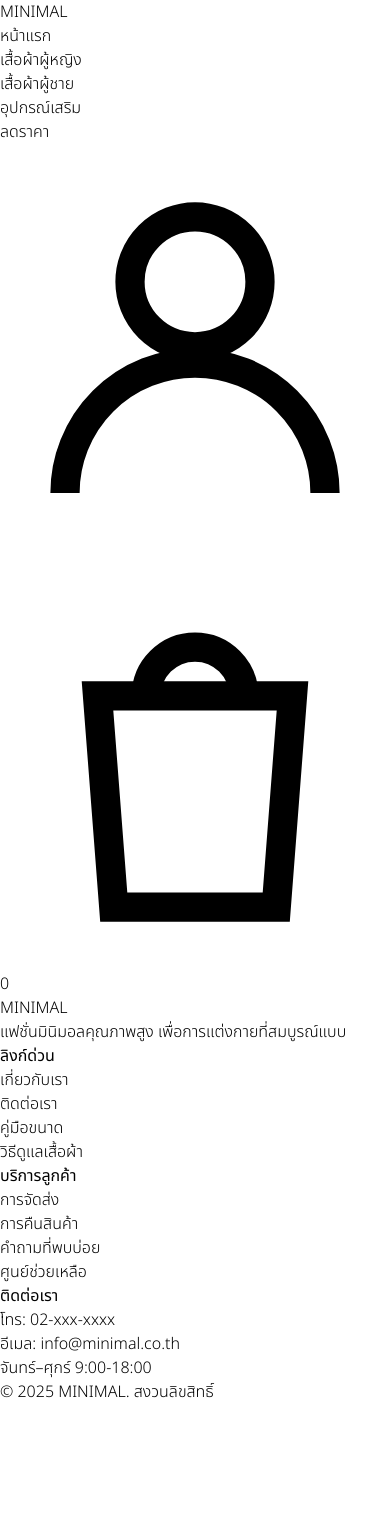
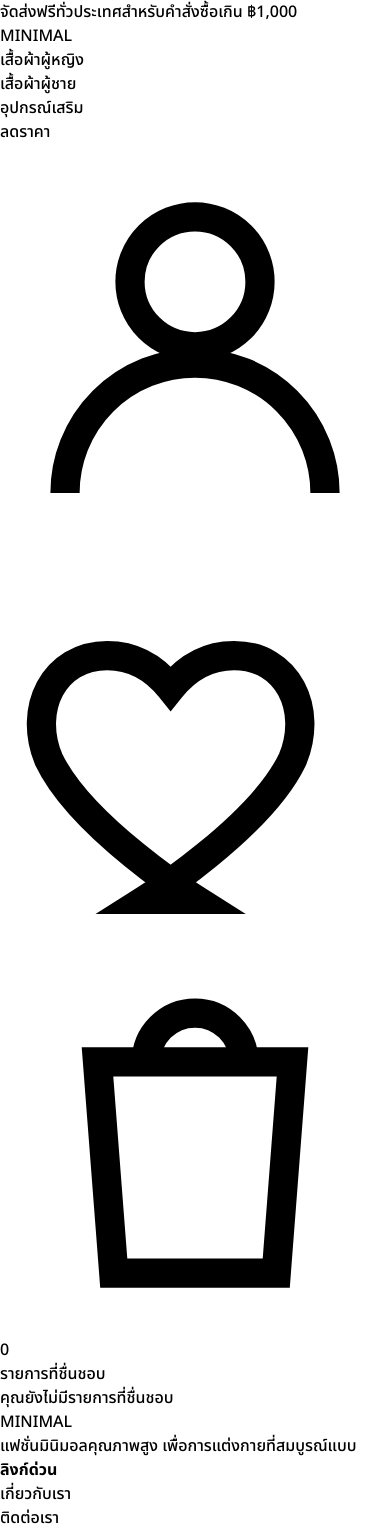
Before and after one commit to AterixGz/CSI400_2025, a React (Vite) app in the folder frontend/: page /favorites in a window 390 px wide. Shown: the top 1531 px of the page. Before the commit the page ends 1404 px from the top, so only its background shows below. Built offline with nearby package versions, Linux system fonts and the light colour scheme.

Commit message:
mockup part 1

```diff
--- a/frontend/src/App.jsx
+++ b/frontend/src/App.jsx
@@ -9,41 +9,25 @@ import ProductCard from "./components/ProductCard";
 import ProfilePage from "./pages/profile";
 import RecommendedProducts from "./components/recommendedProducts";
 import CartPage from "./pages/cart";
-// -------------------- UI --------------------
-
-function Hero() {
-  return (
-    <section className="relative min-h-[520px] grid place-items-center text-center text-slate-900">
-      <div
-        className="absolute inset-0 bg-[url('https://images.unsplash.com/photo-1520975916090-3105956dac38?q=80&w=1600&auto=format&fit=crop')] bg-cover bg-center"
-        aria-hidden
-      />
-      <div className="absolute inset-0 bg-white/50" aria-hidden />
-      <div className="relative px-6">
-        <h1 className="text-4xl sm:text-6xl font-extrabold leading-tight">
-          แฟชั่นมินิมอล
-          <br />
-          สำหรับคุณ
-        </h1>
-        <p className="mt-3 text-lg text-slate-700">
-          ค้นพบคอลเลกชันเสื้อผ้าคุณภาพสูง ดีไซน์เรียบง่าย เหมาะสำหรับทุกโอกาส
-        </p>
-        <div className="mt-6 flex justify-center gap-3">
-          <button className="px-4 py-2 rounded-xl bg-orange-300 border border-orange-300 font-bold text-slate-900">
-            เลือกซื้อเลย
-          </button>
-          <button className="px-4 py-2 rounded-xl bg-white border border-slate-200 font-bold text-slate-900">
-            ดูคอลเลกชัน
-          </button>
-        </div>
-      </div>
-    </section>
-  );
-}
+import FavoriteProducts from "./pages/favoriteProducts";
+import SmallPromoNav from "./components/smallPromoNav";
+import Hero from "./pages/mainPage";
 
 export default function App() {
   const [activeCat, setActiveCat] = useState("home");
   const [cart, setCart] = useState([]);
+  console.log("cart:", cart);
+  // cart handlers
+  const addToCart = (item) => setCart((c) => {
+    // if item already in cart, increase qty
+    const existing = c.find((x) => x.id === item.id);
+    if (existing) return c.map((x) => x.id === item.id ? { ...x, qty: x.qty + 1 } : x);
+    return [...c, { ...item, qty: 1 }];
+  });
+
+  const changeQty = (id, qty) => setCart((cur) => cur.map((it) => (it.id === id ? { ...it, qty } : it)));
+  const removeFromCart = (id) => setCart((cur) => cur.filter((it) => it.id !== id));
+  const [favorites, setFavorites] = useState([]);
   const [_route, setRoute] = useState("home"); // "home" | "products"
 
   const filtered = useMemo(() => {
@@ -55,25 +39,24 @@ export default function App() {
 
   return (
     <div className="text-slate-900 bg-white">
-  <Nav active={activeCat} onSelect={setActiveCat} cartCount={cart.length} go={setRoute} />
+      <SmallPromoNav />
+      <Nav active={activeCat} onSelect={setActiveCat} cartCount={cart.length} go={setRoute} />
 
       <Routes>
         <Route
           path="/"
-          element={
-                <>
-                  <Hero />
-                    <RecommendedProducts
-                      filtered={filtered}
-                      onAdd={(item) => setCart((c) => [...c, item])}
-                      onViewAll={() => setRoute("products")}
-                    />
-                </>
-          }
+          element={<Hero
+            filtered={filtered}
+            onAdd={addToCart}
+            onViewAll={() => setRoute("products")}
+            onFavorite={(item) => setFavorites((cur) => (cur.some((f) => f.id === item.id) ? cur.filter((f) => f.id !== item.id) : [...cur, item]))}
+            favorites={favorites}
+          />}
         />
-        <Route path="/products" element={<ProductsPage onAdd={(item)=> setCart((c)=>[...c,item])} />} />
+        <Route path="/products" element={<ProductsPage onAdd={addToCart} />} />
         <Route path="/profile" element={<ProfilePage />} />
-        <Route path="/cart" element={<CartPage />} />
+  <Route path="/cart" element={<CartPage items={cart} onChangeQty={changeQty} onRemove={removeFromCart} />} />
+        <Route path="/favorites" element={<FavoriteProducts favorites={favorites} onRemove={(id) => setFavorites((cur) => cur.filter((f) => f.id !== id))} onFavorite={(item) => setFavorites((cur) => (cur.some((f) => f.id === item.id) ? cur.filter((f) => f.id !== item.id) : [...cur, item]))} />} />
       </Routes>
 
       <Footer />
--- a/frontend/src/components/ProductCard.jsx
+++ b/frontend/src/components/ProductCard.jsx
@@ -1,12 +1,12 @@
 const baht = (n) => `฿${n.toLocaleString("th-TH")}`;
 const stars = (value = 0) => `${value.toFixed(1)}`;
 
-export default function ProductCard({ p, onAdd }) {
+export default function ProductCard({ p, onAdd, onFavorite = () => {}, isFavorite = false }) {
   return (
-    <article className="rounded-2xl overflow-hidden border border-slate-200 bg-[#f0fbfb]">
+    <article className="rounded-2xl overflow-hidden border border-slate-200 bg-white">
       <div className="relative">
         {p.isNew && (
-          <span className="absolute top-3 left-3 text-xs px-3 py-1 rounded-full bg-teal-700 text-white font-bold">
+          <span className="absolute top-3 left-3 text-xs px-3 py-1 rounded-full bg-yellow-400 text-white font-bold">
             ใหม่
           </span>
         )}
@@ -21,8 +21,15 @@ export default function ProductCard({ p, onAdd }) {
           className="w-full h-72 object-cover"
           loading="lazy"
         />
+        <button
+          onClick={() => onFavorite(p)}
+          aria-label={isFavorite ? `เอาออกจากรายการที่ชื่นชอบ` : `เพิ่มลงรายการที่ชื่นชอบ`}
+          className="absolute top-3 right-3 bg-white/90 rounded-full p-2 border text-red-600 hover:bg-white"
+        >
+          {isFavorite ? '❤️' : '🤍'}
+        </button>
       </div>
-      <div className="p-4 bg-[#e8fbfb]">
+      <div className="p-4 bg-[#ffffff]">
         <div className="font-bold">{p.name}</div>
         <div className="mt-1 flex items-center gap-2 text-sm text-slate-600">
           <span>⭐ {stars(p.rating)}</span>
--- a/frontend/src/components/navbar.jsx
+++ b/frontend/src/components/navbar.jsx
@@ -1,6 +1,15 @@
 import { Link } from "react-router-dom";
+import { useState, useRef, useEffect } from "react";
 
-export default function Nav({ active, cartCount, onSelect = () => {} }) {
+export default function Nav({ active, cartCount, onSelect = () => {}, onSearch = () => {} }) {
+
+  const [showSearch, setShowSearch] = useState(false);
+  const [query, setQuery] = useState("");
+  const inputRef = useRef(null);
+
+  useEffect(() => {
+    if (showSearch && inputRef.current) inputRef.current.focus();
+  }, [showSearch]);
 
   const Icon = {
     Search: (props) => (
@@ -32,7 +41,7 @@ export default function Nav({ active, cartCount, onSelect = () => {} }) {
     <header className="sticky top-0 z-30 bg-white/90 backdrop-blur border-b">
       <div className="max-w-6xl mx-auto px-6 h-16 flex items-center justify-between relative">
         <Link to="/" className="flex items-center gap-2 font-extrabold tracking-wide text-slate-900">
-          <span className="w-4 h-4 rounded-full bg-teal-800 inline-block" />
+          <span className="w-4 h-4 rounded-full bg-black inline-block" />
           <span>MINIMAL</span>
         </Link>
 
@@ -40,17 +49,9 @@ export default function Nav({ active, cartCount, onSelect = () => {} }) {
         <nav className="absolute left-1/2 -translate-x-1/2 hidden md:flex items-center gap-6">
           <Link
             to="/"
-            onClick={() => onSelect('home')}
-            aria-current={active === 'home' ? 'page' : undefined}
-            className={`hover:text-slate-900 ${active === 'home' ? "font-semibold text-teal-800" : "text-slate-600 hover:text-slate-900"}`}>
-            <p>หน้าแรก</p>
-          </Link>
-
-          <Link
-            to="/"
             onClick={() => onSelect('women')}
             aria-current={active === 'women' ? 'page' : undefined}
-            className={`hover:text-slate-900 ${active === 'women' ? "font-semibold text-teal-800" : "text-slate-600 hover:text-slate-900"}`}>
+            className={`hover:text-slate-900 ${active === 'women' ? "font-semibold text-black" : "text-slate-600 hover:text-slate-900"}`}>
             <p>เสื้อผ้าผู้หญิง</p>
           </Link>
 
@@ -58,7 +59,7 @@ export default function Nav({ active, cartCount, onSelect = () => {} }) {
             to="/"
             onClick={() => onSelect('men')}
             aria-current={active === 'men' ? 'page' : undefined}
-            className={`hover:text-slate-900 ${active === 'men' ? "font-semibold text-teal-800" : "text-slate-600 hover:text-slate-900"}`}>
+            className={`hover:text-slate-900 ${active === 'men' ? "font-semibold text-black" : "text-slate-600 hover:text-slate-900"}`}>
             <p>เสื้อผ้าผู้ชาย</p>
           </Link>
 
@@ -66,7 +67,7 @@ export default function Nav({ active, cartCount, onSelect = () => {} }) {
             to="/"
             onClick={() => onSelect('accessories')}
             aria-current={active === 'accessories' ? 'page' : undefined}
-            className={`hover:text-slate-900 ${active === 'accessories' ? "font-semibold text-teal-800" : "text-slate-600 hover:text-slate-900"}`}>
+            className={`hover:text-slate-900 ${active === 'accessories' ? "font-semibold text-black" : "text-slate-600 hover:text-slate-900"}`}>
             <p>อุปกรณ์เสริม</p>
           </Link>
 
@@ -74,24 +75,54 @@ export default function Nav({ active, cartCount, onSelect = () => {} }) {
             to="/"
             onClick={() => onSelect('sale')}
             aria-current={active === 'sale' ? 'page' : undefined}
-            className={`hover:text-slate-900 ${active === 'sale' ? "font-semibold text-teal-800" : "text-slate-600 hover:text-slate-900"}`}>
+            className={`hover:text-slate-900 ${active === 'sale' ? "font-semibold text-black" : "text-slate-600 hover:text-slate-900"}`}>
             <p>ลดราคา</p>
           </Link>
         </nav>
 
         <div className="flex items-center gap-4 text-slate-700">
-          <button className="p-2 hover:text-slate-900" title="ค้นหา">
-            <Icon.Search className="w-5 h-5" />
-          </button>
+          <div className="relative">
+            {!showSearch && (
+              <button
+                className="p-2 hover:text-slate-900"
+                title="ค้นหา"
+                onClick={() => setShowSearch(true)}
+                aria-label="เปิดค้นหา"
+              >
+                <Icon.Search className="w-5 h-5" />
+              </button>
+            )}
+
+            {showSearch && (
+              <form
+                onSubmit={(e) => {
+                  e.preventDefault();
+                  onSearch(query);
+                  setShowSearch(false);
+                }}
+                className="flex items-center"
+              >
+                <input
+                  ref={inputRef}
+                  value={query}
+                  onChange={(e) => setQuery(e.target.value)}
+                  onBlur={() => setShowSearch(false)}
+                  placeholder="ค้นหา"
+                  className="w-24 md:w-32 rounded-md border px-3 py-1 text-sm outline-none"
+                  aria-label="ค้นหา"
+                />
+              </form>
+            )}
+          </div>
 
           {/* changed: use Link for client-side routing to /profile */}
           <Link to="/profile" className="p-2 hover:text-slate-900" title="บัญชีผู้ใช้" aria-label="บัญชีผู้ใช้">
             <Icon.User className="w-5 h-5" />
           </Link>
 
-          <button className="p-2 hover:text-slate-900" title="รายการที่ชอบ">
+          <Link to="/favorites" className="p-2 hover:text-slate-900" title="รายการที่ชอบ">
             <Icon.Heart className="w-5 h-5" />
-          </button>
+          </Link>
           <Link to="/cart" className="relative p-2 hover:text-slate-900" title="ตะกร้า">
             <Icon.Bag className="w-5 h-5" />
             <span className="absolute -top-1 -right-1 text-[11px] leading-none px-1.5 py-0.5 rounded-full bg-orange-500 text-white font-bold">
--- a/frontend/src/components/sidebarFilter.jsx
+++ b/frontend/src/components/sidebarFilter.jsx
@@ -1,7 +1,7 @@
 export default function SidebarFilters() {
   return (
     <aside className="hidden lg:block w-72 shrink-0">
-      <div className="rounded-2xl border bg-[#e9f9f8] p-5">
+      <div className="rounded-2xl border bg-[#ffffff] p-5">
         <h3 className="font-bold text-lg">ตัวกรองสินค้า</h3>
         <div className="mt-4 space-y-6">
           <div>
--- /dev/null
+++ b/frontend/src/components/smallPromoNav.jsx
@@ -0,0 +1,10 @@
+export default function SmallPromoNav() {
+  return (
+    <nav className="bg-black text-white text-sm">
+      <div className="max-w-6xl mx-auto px-6 py-2 flex justify-center">
+        <span className="text-white">
+            <span className="font-bold">จัดส่งฟรี</span>ทั่วประเทศสำหรับคำสั่งซื้อเกิน ฿1,000</span>
+      </div>
+    </nav>
+    );
+}
--- a/frontend/src/index.css
+++ b/frontend/src/index.css
@@ -5,7 +5,7 @@
 *{
   font-family: "Noto Sans Thai", sans-serif;
   font-optical-sizing: auto;
-  font-weight: 300;
+  font-weight: 500;
   font-style: normal;
   font-variation-settings:
     "wdth" 100;
--- a/frontend/src/pages/cart.jsx
+++ b/frontend/src/pages/cart.jsx
@@ -25,8 +25,8 @@ function CartItem({ item, onChangeQty, onRemove }) {
   );
 }
 
-export default function CartPage() {
-  // create a small mock cart using PRODUCTS (first 3)
+export default function CartPage({ items: propsItems, onChangeQty: propsChangeQty, onRemove: propsRemove }) {
+  // create a small mock cart using PRODUCTS (first 3) when no props provided
   const initial = PRODUCTS.slice(0, 3).map((p, i) => ({
     id: p.id,
     name: p.name,
@@ -37,10 +37,11 @@ export default function CartPage() {
     color: i === 0 ? "ขาว" : i === 1 ? "น้ำเงิน" : "ขาว/น้ำเงิน",
   }));
 
-  const [items, setItems] = useState(initial);
+  const [localItems, setLocalItems] = useState(initial);
 
-  const changeQty = (id, qty) => setItems((cur) => cur.map((it) => (it.id === id ? { ...it, qty } : it)));
-  const remove = (id) => setItems((cur) => cur.filter((it) => it.id !== id));
+  const items = propsItems ?? localItems;
+  const changeQty = propsChangeQty ?? ((id, qty) => setLocalItems((cur) => cur.map((it) => (it.id === id ? { ...it, qty } : it))));
+  const remove = propsRemove ?? ((id) => setLocalItems((cur) => cur.filter((it) => it.id !== id)));
 
   const subtotal = items.reduce((s, it) => s + it.price * it.qty, 0);
   const shipping = subtotal >= 1000 || subtotal === 0 ? 0 : 50; // mimic free shipping over ฿1000
@@ -49,7 +50,7 @@ export default function CartPage() {
     <section className="max-w-6xl mx-auto px-6 py-10">
       <div className="grid grid-cols-1 lg:grid-cols-3 gap-6">
         <div className="lg:col-span-2 space-y-4">
-          <div className="rounded-2xl border bg-[#f7fbfb] p-6">
+          <div className="rounded-2xl border bg-white p-6">
             <div className="flex items-center justify-between">
               <h3 className="font-bold text-lg">รถเข็นของคุณ ({items.length} รายการ)</h3>
               <div className="text-slate-600 text-sm">&nbsp;</div>
@@ -63,7 +64,7 @@ export default function CartPage() {
           </div>
         </div>
 
-        <aside className="rounded-2xl border bg-[#f7fbfb] p-6">
+        <aside className="rounded-2xl border bg-white p-6">
           <h3 className="font-bold text-lg">สรุปคำสั่งซื้อ</h3>
           <div className="mt-4 text-sm text-slate-600 flex justify-between">
             <div>ยอดรวมสินค้า</div>
--- /dev/null
+++ b/frontend/src/pages/favoriteProducts.jsx
@@ -0,0 +1,28 @@
+import ProductCard from "../components/ProductCard";
+
+export default function FavoriteProducts({ favorites = [], onRemove = () => {}, onFavorite = () => {} }) {
+  return (
+    <main className="max-w-6xl mx-auto px-6 py-10">
+      <h1 className="text-2xl font-extrabold mb-6">รายการที่ชื่นชอบ</h1>
+
+      {favorites.length === 0 ? (
+        <div className="text-slate-600">คุณยังไม่มีรายการที่ชื่นชอบ</div>
+      ) : (
+        <div className="grid grid-cols-1 sm:grid-cols-2 lg:grid-cols-3 gap-6">
+          {favorites.map((p) => (
+            <div key={p.id} className="relative">
+              <ProductCard p={p} onAdd={() => {}} isFavorite={true} onFavorite={() => onFavorite(p)} />
+              {/* <button
+                onClick={() => onRemove(p.id)}
+                className="absolute -bottom-2 right-3 bg-white/90 rounded-full p-2 border text-red-600 hover:bg-white"
+                aria-label={`ลบ ${p.name}`}
+              >
+                🗑️
+              </button> */}
+            </div>
+          ))}
+        </div>
+      )}
+    </main>
+  );
+}
```
Also changed, not shown: frontend/src/components/recommendedProducts.jsx (+8 -2 lines), frontend/src/pages/mainPage.jsx (+26 -0 lines).
